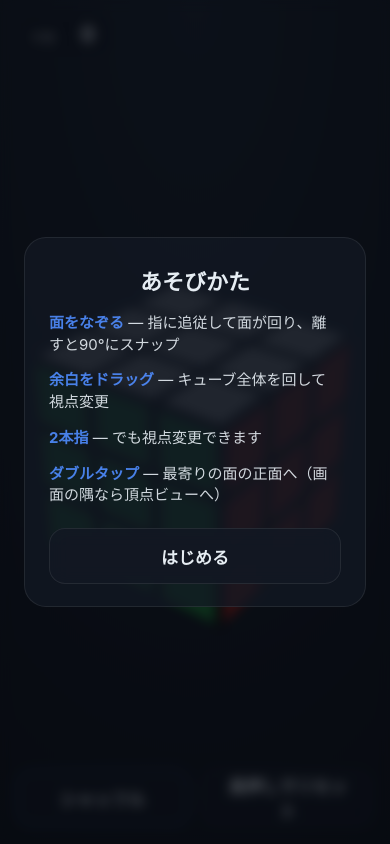
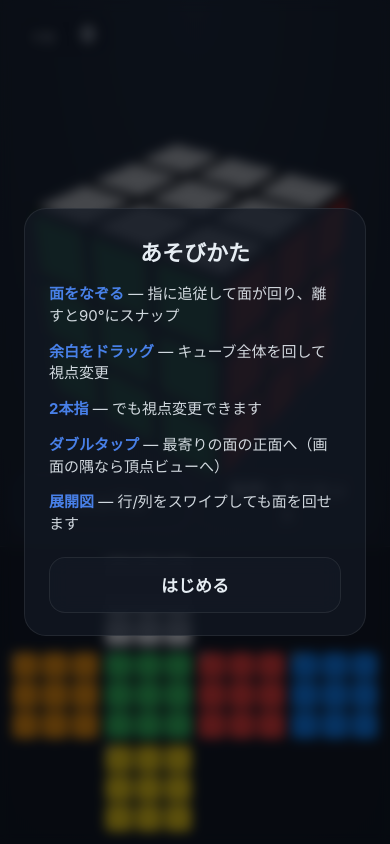
Before and after one commit to popo-yuruyuru/rubiks-cube, a website built with Vite: page index.html in a window 390 px wide. Built offline with nearby package versions, Linux system fonts and the light colour scheme; animation ran at ten frames a second.

Commit message:
Add unfolded 2D net with swipe-to-turn, synced to the 3D cube
Renders the live sticker colors in a cross layout (U/L/F/R/B/D). Swiping a
row or column turns the matching layer, animating in 3D; the net re-syncs
on every completed turn so both views stay in lockstep. Responsive: 3D
above net on mobile (portrait), side by side on desktop (landscape).

```diff
--- a/index.html
+++ b/index.html
@@ -11,6 +11,8 @@
     <link rel="stylesheet" href="/src/style.css" />
   </head>
   <body>
+    <div id="app">
+      <section class="stage" id="stage">
         <canvas id="scene"></canvas>
 
         <header id="hud">
@@ -28,6 +30,10 @@
             <span class="hold-label">長押しでリセット</span>
           </button>
         </footer>
+      </section>
+
+      <section class="net" id="net" aria-label="展開図"></section>
+    </div>
 
     <div id="tutorial" hidden>
       <div class="tut-card">
@@ -37,6 +43,7 @@
           <li><b>余白をドラッグ</b> — キューブ全体を回して視点変更</li>
           <li><b>2本指</b> — でも視点変更できます</li>
           <li><b>ダブルタップ</b> — 最寄りの面の正面へ（画面の隅なら頂点ビューへ）</li>
+          <li><b>展開図</b> — 行/列をスワイプしても面を回せます</li>
         </ul>
         <button class="btn tut-close" id="tut-close" type="button">はじめる</button>
       </div>
--- a/src/cube.ts
+++ b/src/cube.ts
@@ -1,4 +1,5 @@
 import * as THREE from "three";
+import { FACES, FACE_NAMES, FaceName, faceFromNormal } from "./faces";
 
 /** Sticker colors keyed by the cube face they start on. */
 const COLORS = {
@@ -148,6 +149,30 @@ export class RubiksCube {
 
   isManualActive(): boolean {
     return this.manual !== null;
+  }
+
+  /** Read the current sticker colors as a 3x3 grid per face (cube-local). */
+  getFacelets(): Record<FaceName, number[][]> {
+    const grids = {} as Record<FaceName, number[][]>;
+    for (const name of FACE_NAMES) {
+      grids[name] = [
+        [0, 0, 0],
+        [0, 0, 0],
+        [0, 0, 0],
+      ];
+    }
+    for (const sticker of this.stickers) {
+      const cubie = sticker.parent!;
+      const normal = (sticker.userData.axis as THREE.Vector3)
+        .clone()
+        .applyQuaternion(cubie.quaternion);
+      const face = faceFromNormal(normal);
+      const g = FACES[face];
+      const col = Math.round(cubie.position.dot(g.col)) + 1;
+      const row = Math.round(cubie.position.dot(g.row)) + 1;
+      grids[face][row][col] = sticker.userData.baseColor as number;
+    }
+    return grids;
   }
 
   isSolved(): boolean {
--- /dev/null
+++ b/src/faces.ts
@@ -0,0 +1,44 @@
+import * as THREE from "three";
+
+export type FaceName = "U" | "D" | "L" | "R" | "F" | "B";
+
+/**
+ * Geometry of each face in cube-LOCAL space (independent of view orientation):
+ *  - `normal`: outward face normal
+ *  - `col`:    local direction of increasing column (left -> right on the net)
+ *  - `row`:    local direction of increasing row (top -> bottom on the net)
+ *
+ * Chosen so the unfolded cross net lines up across shared edges:
+ *        [U]
+ *   [L] [F] [R] [B]
+ *        [D]
+ */
+export interface FaceGeom {
+  normal: THREE.Vector3;
+  col: THREE.Vector3;
+  row: THREE.Vector3;
+}
+
+const v = (x: number, y: number, z: number) => new THREE.Vector3(x, y, z);
+
+export const FACES: Record<FaceName, FaceGeom> = {
+  U: { normal: v(0, 1, 0), col: v(1, 0, 0), row: v(0, 0, 1) },
+  D: { normal: v(0, -1, 0), col: v(1, 0, 0), row: v(0, 0, -1) },
+  F: { normal: v(0, 0, 1), col: v(1, 0, 0), row: v(0, -1, 0) },
+  B: { normal: v(0, 0, -1), col: v(-1, 0, 0), row: v(0, -1, 0) },
+  R: { normal: v(1, 0, 0), col: v(0, 0, -1), row: v(0, -1, 0) },
+  L: { normal: v(-1, 0, 0), col: v(0, 0, 1), row: v(0, -1, 0) },
+};
+
+/** Order used when laying out / iterating the net. */
+export const FACE_NAMES: FaceName[] = ["U", "D", "L", "R", "F", "B"];
+
+/** Which face an (already axis-aligned) outward normal belongs to. */
+export function faceFromNormal(n: THREE.Vector3): FaceName {
+  const ax = Math.abs(n.x);
+  const ay = Math.abs(n.y);
+  const az = Math.abs(n.z);
+  if (ax >= ay && ax >= az) return n.x >= 0 ? "R" : "L";
+  if (ay >= az) return n.y >= 0 ? "U" : "D";
+  return n.z >= 0 ? "F" : "B";
+}
--- a/src/main.ts
+++ b/src/main.ts
@@ -1,8 +1,11 @@
 import * as THREE from "three";
 import { RubiksCube } from "./cube";
 import { Controls } from "./controls";
+import { CubeNet } from "./net";
 
 const canvas = document.getElementById("scene") as HTMLCanvasElement;
+const stage = document.getElementById("stage") as HTMLElement;
+const netEl = document.getElementById("net") as HTMLElement;
 const movesEl = document.getElementById("moves") as HTMLSpanElement;
 const statusEl = document.getElementById("status") as HTMLDivElement;
 const shuffleBtn = document.getElementById("shuffle") as HTMLButtonElement;
@@ -34,12 +37,14 @@ const cube = new RubiksCube();
 scene.add(cube.group);
 
 const controls = new Controls(canvas, camera, cube);
+const net = new CubeNet(netEl, cube);
 
 // ---- responsive fit ---------------------------------------------------------
 
 function resize() {
-  const w = window.innerWidth;
-  const h = window.innerHeight;
+  const w = stage.clientWidth;
+  const h = stage.clientHeight;
+  if (w === 0 || h === 0) return;
   renderer.setSize(w, h, false);
   camera.aspect = w / h;
 
@@ -55,6 +60,7 @@ function resize() {
 }
 
 window.addEventListener("resize", resize);
+new ResizeObserver(resize).observe(stage);
 resize();
 
 // ---- UI ---------------------------------------------------------------------
@@ -78,6 +84,7 @@ function hideStatus() {
 
 cube.onTurnComplete = (recordedMoves) => {
   if (recordedMoves > 0) setMoves(moves + recordedMoves);
+  net.sync();
   if (cube.isSolved() && moves > 0) showStatus("完成！", true);
   else hideStatus();
 };
@@ -119,6 +126,7 @@ function startResetHold() {
   resetTimer = window.setTimeout(() => {
     cube.reset();
     setMoves(0);
+    net.sync();
     hideStatus();
     cancelResetHold();
   }, RESET_HOLD_MS);
--- /dev/null
+++ b/src/net.ts
@@ -0,0 +1,176 @@
+import * as THREE from "three";
+import type { RubiksCube } from "./cube";
+import { FACES, FACE_NAMES, FaceName } from "./faces";
+
+const SWIPE_THRESHOLD = 16; // px before a net swipe commits to a turn
+
+interface SwipeStart {
+  face: FaceName;
+  row: number;
+  col: number;
+  x: number;
+  y: number;
+}
+
+/**
+ * Unfolded 2D net of the cube. Renders the live sticker colors and lets the
+ * user swipe a row/column to turn the matching layer (which animates in 3D).
+ */
+export class CubeNet {
+  private cells: Record<FaceName, HTMLElement[][]> = {} as Record<
+    FaceName,
+    HTMLElement[][]
+  >;
+  private start: SwipeStart | null = null;
+  private committed = false;
+  private highlighted: HTMLElement[] = [];
+
+  constructor(
+    private root: HTMLElement,
+    private cube: RubiksCube,
+  ) {
+    this.build();
+    this.root.addEventListener("pointerdown", this.onDown);
+    this.root.addEventListener("pointermove", this.onMove);
+    this.root.addEventListener("pointerup", this.onUp);
+    this.root.addEventListener("pointercancel", this.onUp);
+  }
+
+  // ---- build / sync ---------------------------------------------------------
+
+  private build() {
+    const grid = document.createElement("div");
+    grid.className = "net-grid";
+
+    for (const face of FACE_NAMES) {
+      const faceEl = document.createElement("div");
+      faceEl.className = "face";
+      faceEl.style.gridArea = face.toLowerCase();
+
+      const label = document.createElement("span");
+      label.className = "face-label";
+      label.textContent = face;
+      faceEl.appendChild(label);
+
+      this.cells[face] = [[], [], []];
+      for (let row = 0; row < 3; row++) {
+        for (let col = 0; col < 3; col++) {
+          const cell = document.createElement("div");
+          cell.className = "cell";
+          cell.dataset.face = face;
+          cell.dataset.row = String(row);
+          cell.dataset.col = String(col);
+          faceEl.appendChild(cell);
+          this.cells[face][row][col] = cell;
+        }
+      }
+      grid.appendChild(faceEl);
+    }
+
+    this.root.appendChild(grid);
+    this.sync();
+  }
+
+  /** Pull the live colors from the cube into the net cells. */
+  sync() {
+    const facelets = this.cube.getFacelets();
+    for (const face of FACE_NAMES) {
+      for (let row = 0; row < 3; row++) {
+        for (let col = 0; col < 3; col++) {
+          this.cells[face][row][col].style.background = hex(facelets[face][row][col]);
+        }
+      }
+    }
+  }
+
+  // ---- swipe handling -------------------------------------------------------
+
+  private onDown = (e: PointerEvent) => {
+    const cell = (e.target as HTMLElement).closest(".cell") as HTMLElement | null;
+    if (!cell || this.cube.isBusy() || this.cube.isManualActive()) return;
+    this.root.setPointerCapture(e.pointerId);
+    this.start = {
+      face: cell.dataset.face as FaceName,
+      row: Number(cell.dataset.row),
+      col: Number(cell.dataset.col),
+      x: e.clientX,
+      y: e.clientY,
+    };
+    this.committed = false;
+  };
+
+  private onMove = (e: PointerEvent) => {
+    if (!this.start || this.committed) return;
+    const dx = e.clientX - this.start.x;
+    const dy = e.clientY - this.start.y;
+    if (Math.hypot(dx, dy) < SWIPE_THRESHOLD) return;
+    this.committed = true;
+    this.commitTurn(this.start, dx, dy);
+  };
+
+  private onUp = (e: PointerEvent) => {
+    if (this.root.hasPointerCapture(e.pointerId))
+      this.root.releasePointerCapture(e.pointerId);
+    this.start = null;
+    this.committed = false;
+    this.clearHighlight();
+  };
+
+  private commitTurn(start: SwipeStart, dx: number, dy: number) {
+    const g = FACES[start.face];
+    const horizontal = Math.abs(dx) >= Math.abs(dy);
+    const swipe = horizontal
+      ? g.col.clone().multiplyScalar(Math.sign(dx))
+      : g.row.clone().multiplyScalar(Math.sign(dy));
+
+    const axis = new THREE.Vector3().crossVectors(g.normal, swipe);
+    snapToAxis(axis);
+
+    const cellPos = g.normal
+      .clone()
+      .addScaledVector(g.col, start.col - 1)
+      .addScaledVector(g.row, start.row - 1);
+    const layer = Math.round(cellPos.getComponent(dominantAxis(axis)));
+
+    this.cube.enqueue({ axis, layer, turns: 1, record: true });
+    this.highlight(start, horizontal);
+  }
+
+  private highlight(start: SwipeStart, horizontal: boolean) {
+    this.clearHighlight();
+    for (let i = 0; i < 3; i++) {
+      const cell = horizontal
+        ? this.cells[start.face][start.row][i]
+        : this.cells[start.face][i][start.col];
+      cell.classList.add("hl");
+      this.highlighted.push(cell);
+    }
+  }
+
+  private clearHighlight() {
+    for (const cell of this.highlighted) cell.classList.remove("hl");
+    this.highlighted = [];
+  }
+}
+
+// ---- helpers ----------------------------------------------------------------
+
+function hex(color: number): string {
+  return `#${color.toString(16).padStart(6, "0")}`;
+}
+
+function dominantAxis(vec: THREE.Vector3): 0 | 1 | 2 {
+  const ax = Math.abs(vec.x);
+  const ay = Math.abs(vec.y);
+  const az = Math.abs(vec.z);
+  if (ax >= ay && ax >= az) return 0;
+  if (ay >= az) return 1;
+  return 2;
+}
+
+function snapToAxis(vec: THREE.Vector3) {
+  const i = dominantAxis(vec);
+  const sign = vec.getComponent(i) >= 0 ? 1 : -1;
+  vec.set(0, 0, 0);
+  vec.setComponent(i, sign);
+}
--- a/src/style.css
+++ b/src/style.css
@@ -27,17 +27,99 @@ body {
   -webkit-user-select: none;
 }
 
-#scene {
+#app {
   position: fixed;
   inset: 0;
+  display: flex;
+  flex-direction: column; /* mobile: 3D on top, net below */
+}
+
+.stage {
+  position: relative;
+  flex: 1 1 0;
+  min-height: 0;
+}
+
+#scene {
   width: 100%;
   height: 100%;
   display: block;
   touch-action: none;
 }
 
+.net {
+  flex: 0 0 auto;
+  display: flex;
+  align-items: center;
+  justify-content: center;
+  padding: 12px 8px calc(env(safe-area-inset-bottom) + 12px);
+  background: rgba(10, 14, 20, 0.6);
+  border-top: 1px solid var(--panel-border);
+  touch-action: none;
+  /* 12 cells wide + inter-face gaps must fit the viewport */
+  --cell: min(40px, calc((100vw - 30px) / 13));
+  --face-gap: calc(var(--cell) * 0.22);
+}
+
+.net-grid {
+  display: grid;
+  grid-template-areas:
+    ". u . ."
+    "l f r b"
+    ". d . .";
+  gap: var(--face-gap);
+}
+
+.face {
+  position: relative;
+  display: grid;
+  grid-template-columns: repeat(3, var(--cell));
+  grid-template-rows: repeat(3, var(--cell));
+  gap: 2px;
+}
+
+.face-label {
+  position: absolute;
+  top: -2px;
+  left: 1px;
+  font-size: 10px;
+  font-weight: 700;
+  opacity: 0.5;
+  pointer-events: none;
+  z-index: 1;
+}
+
+.cell {
+  width: var(--cell);
+  height: var(--cell);
+  border-radius: 6px;
+  box-shadow: inset 0 0 0 1px rgba(0, 0, 0, 0.35);
+  transition: filter 0.1s ease;
+}
+
+.cell.hl {
+  outline: 2px solid #fff;
+  outline-offset: -2px;
+  filter: brightness(1.3);
+}
+
+/* PC / landscape: 3D on the left, net on the right */
+@media (orientation: landscape) {
+  #app {
+    flex-direction: row;
+  }
+  .net {
+    flex: 0 0 auto;
+    width: min(46vw, 560px);
+    border-top: none;
+    border-left: 1px solid var(--panel-border);
+    padding: 16px;
+    --cell: min(46px, calc((46vw - 44px) / 13));
+  }
+}
+
 #hud {
-  position: fixed;
+  position: absolute;
   top: 0;
   left: 0;
   right: 0;
@@ -98,11 +180,11 @@ body {
 }
 
 #controls {
-  position: fixed;
+  position: absolute;
   left: 0;
   right: 0;
   bottom: 0;
-  padding: 0 16px calc(env(safe-area-inset-bottom) + 18px);
+  padding: 0 16px 16px;
   display: flex;
   gap: 12px;
   justify-content: center;
```
Lines whose indentation alone changed are shown as unchanged.
